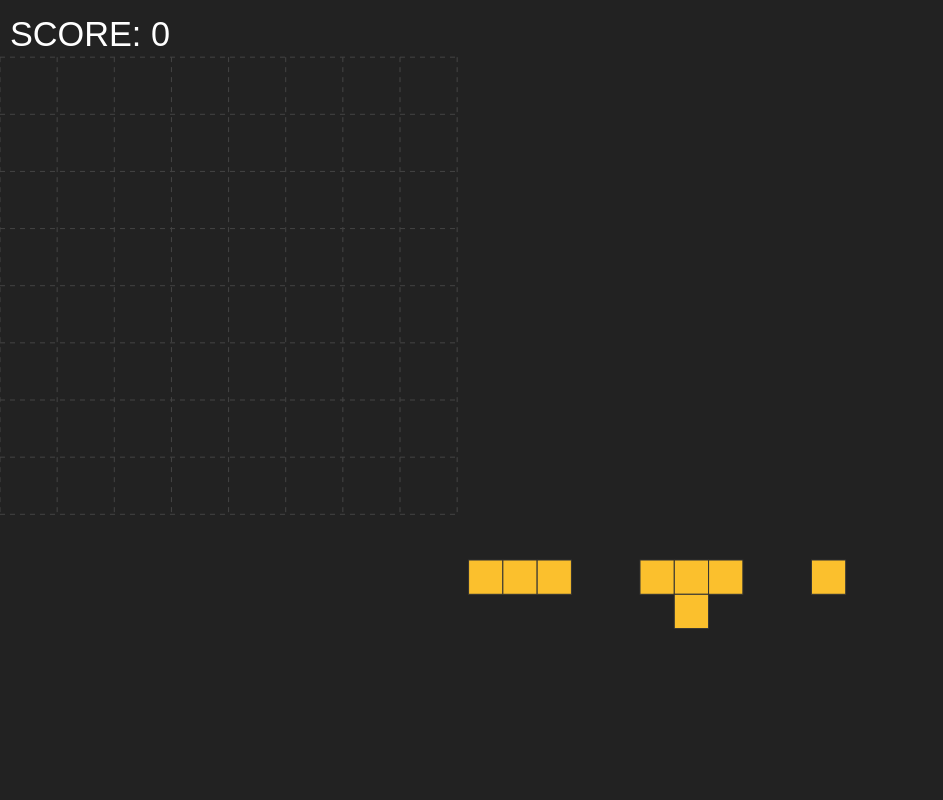
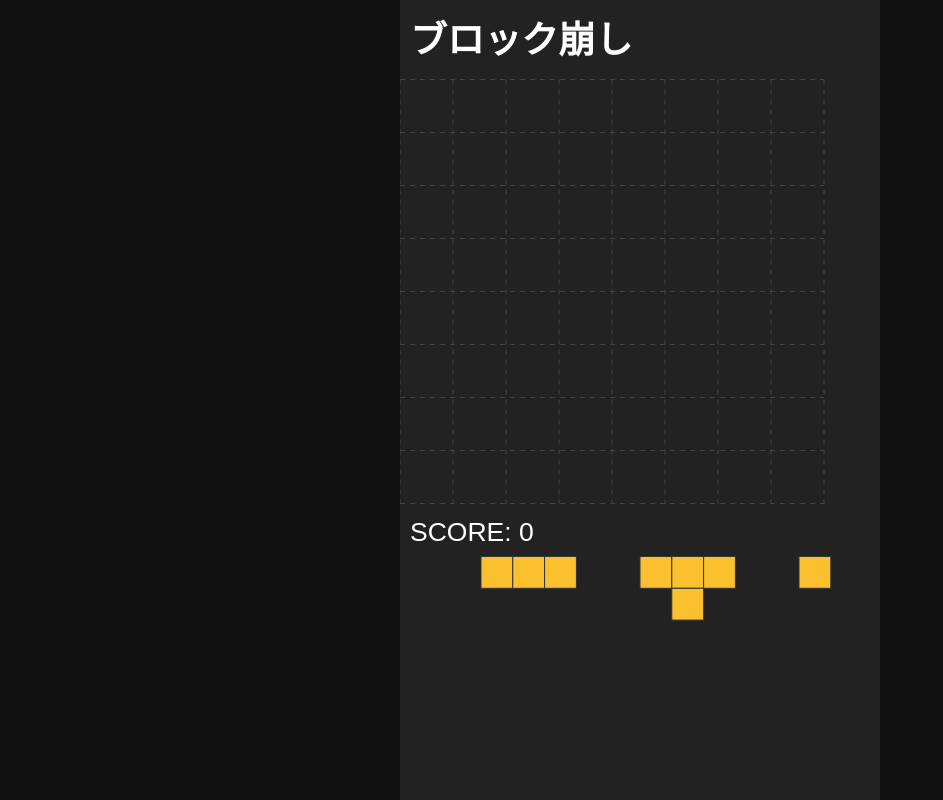
Before and after one commit to kimura38/nk79-kimura, a plain HTML site: page index.html in a window 1280 px wide. Shown: the whole page, without its empty margins (0-943 px from the left). Drawn offline with Linux system fonts and the light colour scheme.

Commit message:
Update index.html

```diff
--- a/index.html
+++ b/index.html
@@ -2,7 +2,8 @@
 <html lang="ja">
 <head>
 <meta charset="UTF-8">
-<title>Block Blast</title>
+<title>ブロック崩し</title>
+<meta name="viewport" content="width=device-width, initial-scale=1.0, user-scalable=no">
 <style>
 html,body{
  margin:0;
@@ -13,6 +14,7 @@ html,body{
 }
 canvas{
  display:block;
+ margin:auto;
  background:#222;
  touch-action:none;
 }
@@ -26,13 +28,17 @@ canvas{
 const canvas = document.getElementById("game");
 const ctx = canvas.getContext("2d");
 
-let W,H,SIZE,OFFSET_Y,SLOT_Y,SLOT_SCALE=0.6;
-const GRID=8;
+// ===== 基本設定 =====
+const GRID = 8;
+let W,H,SIZE,OFFSET_Y,SLOT_Y;
+const SLOT_SCALE = 0.6;
 
-let board, pieces, dragging=null, score=0;
+let board, pieces, dragging=null;
+let score = 0;
+let combo = 0;
 
-// 形
-const SHAPES=[
+// ===== ブロック形 =====
+const SHAPES = [
  [[1]],
  [[1,1]],
  [[1],[1]],
@@ -42,36 +48,42 @@ const SHAPES=[
  [[1,1,1],[0,1,0]]
 ];
 
+// ===== 画面サイズ（縦画面最優先）=====
 function resize(){
- W=innerWidth;
- H=innerHeight;
- canvas.width=W;
- canvas.height=H;
- SIZE=Math.min(W/(GRID+1),H/14);
- OFFSET_Y=SIZE;
- SLOT_Y=OFFSET_Y+GRID*SIZE+SIZE*0.8;
+ W = Math.min(innerWidth, 480);
+ H = innerHeight;
+ canvas.width = W;
+ canvas.height = H;
+
+ SIZE = Math.floor(W / (GRID + 1));
+ OFFSET_Y = SIZE * 1.5;
+ SLOT_Y = OFFSET_Y + GRID * SIZE + SIZE;
 }
-window.addEventListener("resize",resize);
+window.addEventListener("resize", resize);
 resize();
 
+// ===== 初期化 =====
 function reset(){
- board=Array.from({length:GRID},()=>Array(GRID).fill(0));
- score=0;
+ board = Array.from({length:GRID},()=>Array(GRID).fill(0));
+ score = 0;
+ combo = 0;
  newPieces();
 }
 reset();
 
+// ===== 新ブロック =====
 function newPieces(){
  pieces=[];
  for(let i=0;i<3;i++){
   pieces.push({
-   shape:SHAPES[Math.floor(Math.random()*SHAPES.length)],
-   x:W/2+(i-1)*SIZE*3,
-   y:SLOT_Y
+   shape: SHAPES[Math.floor(Math.random()*SHAPES.length)],
+   x: W/2 + (i-1)*SIZE*3,
+   y: SLOT_Y
   });
  }
 }
 
+// ===== 描画 =====
 function drawCell(x,y,s,color){
  ctx.fillStyle=color;
  ctx.fillRect(x,y,s,s);
@@ -79,12 +91,13 @@ function drawCell(x,y,s,color){
  ctx.strokeRect(x,y,s,s);
 }
 
+// ===== 判定 =====
 function canPlace(px,py,shape){
  for(let y=0;y<shape.length;y++){
   for(let x=0;x<shape[y].length;x++){
    if(shape[y][x]){
-    let gx=Math.floor((px+x*SIZE)/SIZE);
-    let gy=Math.floor((py+y*SIZE-OFFSET_Y)/SIZE);
+    let gx = Math.floor((px+x*SIZE)/SIZE);
+    let gy = Math.floor((py+y*SIZE-OFFSET_Y)/SIZE);
     if(gx<0||gx>=GRID||gy<0||gy>=GRID||board[gy][gx]) return false;
    }
   }
@@ -102,8 +115,9 @@ function place(px,py,shape){
  }));
 }
 
+// ===== ライン消去＋コンボ =====
 function clearLines(){
- let cleared=0;
+ let cleared = 0;
 
  for(let y=0;y<GRID;y++){
   if(board[y].every(v=>v)){
@@ -111,6 +125,7 @@ function clearLines(){
    cleared++;
   }
  }
+
  for(let x=0;x<GRID;x++){
   let full=true;
   for(let y=0;y<GRID;y++) if(!board[y][x]) full=false;
@@ -119,72 +134,96 @@ function clearLines(){
    cleared++;
   }
  }
- if(cleared>0) score+=cleared*100;
+
+ if(cleared > 0){
+  combo++;
+  const base = cleared * 100;
+  const bonus = Math.round(base * (combo>1 ? 1.45 : 1));
+  score += bonus;
+ }else{
+  combo = 0;
+ }
 }
 
+// ===== ゴースト位置 =====
 function ghostPos(p){
- let gx=Math.round(p.x/SIZE)*SIZE;
- let gy=Math.round((p.y-OFFSET_Y)/SIZE)*SIZE+OFFSET_Y;
- return {x:gx,y:gy};
+ return {
+  x: Math.round(p.x / SIZE) * SIZE,
+  y: Math.round((p.y-OFFSET_Y)/SIZE)*SIZE + OFFSET_Y
+ };
 }
 
+// ===== 描画全体 =====
 function draw(){
  ctx.clearRect(0,0,W,H);
 
- // グリッド（点線）
+ // タイトル
+ ctx.fillStyle="white";
+ ctx.font=`bold ${SIZE*0.7}px sans-serif`;
+ ctx.fillText("ブロック崩し", 10, SIZE);
+
+ // 点線グリッド
  ctx.setLineDash([5,5]);
  ctx.strokeStyle="#444";
  for(let i=0;i<=GRID;i++){
   ctx.beginPath();
-  ctx.moveTo(i*SIZE,OFFSET_Y);
-  ctx.lineTo(i*SIZE,OFFSET_Y+GRID*SIZE);
+  ctx.moveTo(i*SIZE, OFFSET_Y);
+  ctx.lineTo(i*SIZE, OFFSET_Y+GRID*SIZE);
   ctx.stroke();
+
   ctx.beginPath();
-  ctx.moveTo(0,OFFSET_Y+i*SIZE);
-  ctx.lineTo(GRID*SIZE,OFFSET_Y+i*SIZE);
+  ctx.moveTo(0, OFFSET_Y+i*SIZE);
+  ctx.lineTo(GRID*SIZE, OFFSET_Y+i*SIZE);
   ctx.stroke();
  }
  ctx.setLineDash([]);
 
- // ボード
+ // 固定ブロック
  for(let y=0;y<GRID;y++){
   for(let x=0;x<GRID;x++){
-   if(board[y][x]) drawCell(x*SIZE,OFFSET_Y+y*SIZE,SIZE,"#4caf50");
+   if(board[y][x]){
+    drawCell(x*SIZE, OFFSET_Y+y*SIZE, SIZE, "#4caf50");
+   }
   }
  }
 
  // ゴースト
  if(dragging){
-  const g=ghostPos(dragging.p);
+  const g = ghostPos(dragging.p);
   if(canPlace(g.x,g.y,dragging.p.shape)){
    ctx.globalAlpha=0.4;
    dragging.p.shape.forEach((r,y)=>r.forEach((v,x)=>{
-    if(v) drawCell(g.x+x*SIZE,g.y+y*SIZE,SIZE,"#aaa");
+    if(v) drawCell(g.x+x*SIZE, g.y+y*SIZE, SIZE, "#aaa");
    }));
    ctx.globalAlpha=1;
   }
  }
 
- // ピース
+ // 手持ちブロック
  pieces.forEach(p=>{
-  const s=(p.y>=SLOT_Y)?SIZE*SLOT_SCALE:SIZE;
+  const s = (p.y>=SLOT_Y)? SIZE*SLOT_SCALE : SIZE;
   p.shape.forEach((r,y)=>r.forEach((v,x)=>{
-   if(v) drawCell(p.x+x*s,p.y+y*s,s,"#fbc02d");
+   if(v) drawCell(p.x+x*s, p.y+y*s, s, "#fbc02d");
   }));
  });
 
  // スコア
  ctx.fillStyle="white";
- ctx.font=`${SIZE*0.6}px sans-serif`;
- ctx.fillText("SCORE: "+score,10,SIZE*0.8);
+ ctx.font=`${SIZE*0.5}px sans-serif`;
+ ctx.fillText("SCORE: "+score, 10, OFFSET_Y+GRID*SIZE+SIZE*0.7);
+
+ if(combo>1){
+  ctx.fillText("COMBO x"+combo, 10, OFFSET_Y+GRID*SIZE+SIZE*1.3);
+ }
 }
 
+// ===== 入力 =====
 canvas.addEventListener("pointerdown",e=>{
  const r=canvas.getBoundingClientRect();
- const mx=e.clientX-r.left,my=e.clientY-r.top;
+ const mx=e.clientX-r.left, my=e.clientY-r.top;
  pieces.forEach(p=>{
   const s=(p.y>=SLOT_Y)?SIZE*SLOT_SCALE:SIZE;
-  const w=p.shape[0].length*s,h=p.shape.length*s;
+  const w=p.shape[0].length*s, h=p.shape.length*s;
   if(mx>p.x&&mx<p.x+w&&my>p.y&&my<p.y+h){
    dragging={p,ox:mx-p.x,oy:my-p.y};
   }
@@ -202,6 +241,7 @@ canvas.addEventListener("pointerup",()=>{
  if(!dragging) return;
  const p=dragging.p;
  const g=ghostPos(p);
+
  if(canPlace(g.x,g.y,p.shape)){
   place(g.x,g.y,p.shape);
   pieces=pieces.filter(x=>x!==p);
@@ -210,9 +250,11 @@ canvas.addEventListener("pointerup",()=>{
  }else{
   p.y=SLOT_Y;
  }
+
  dragging=null;
 });
 
+// ===== ループ =====
 function loop(){
  draw();
  requestAnimationFrame(loop);
```
